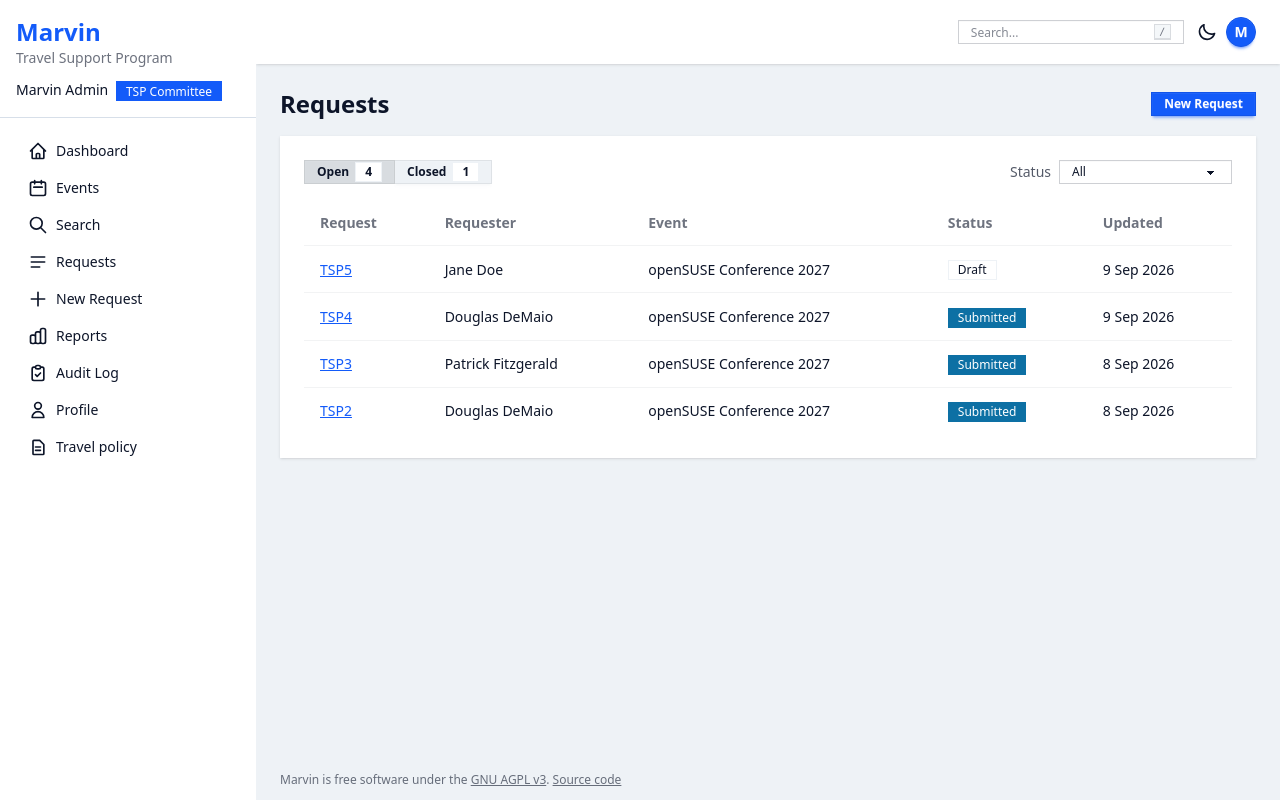
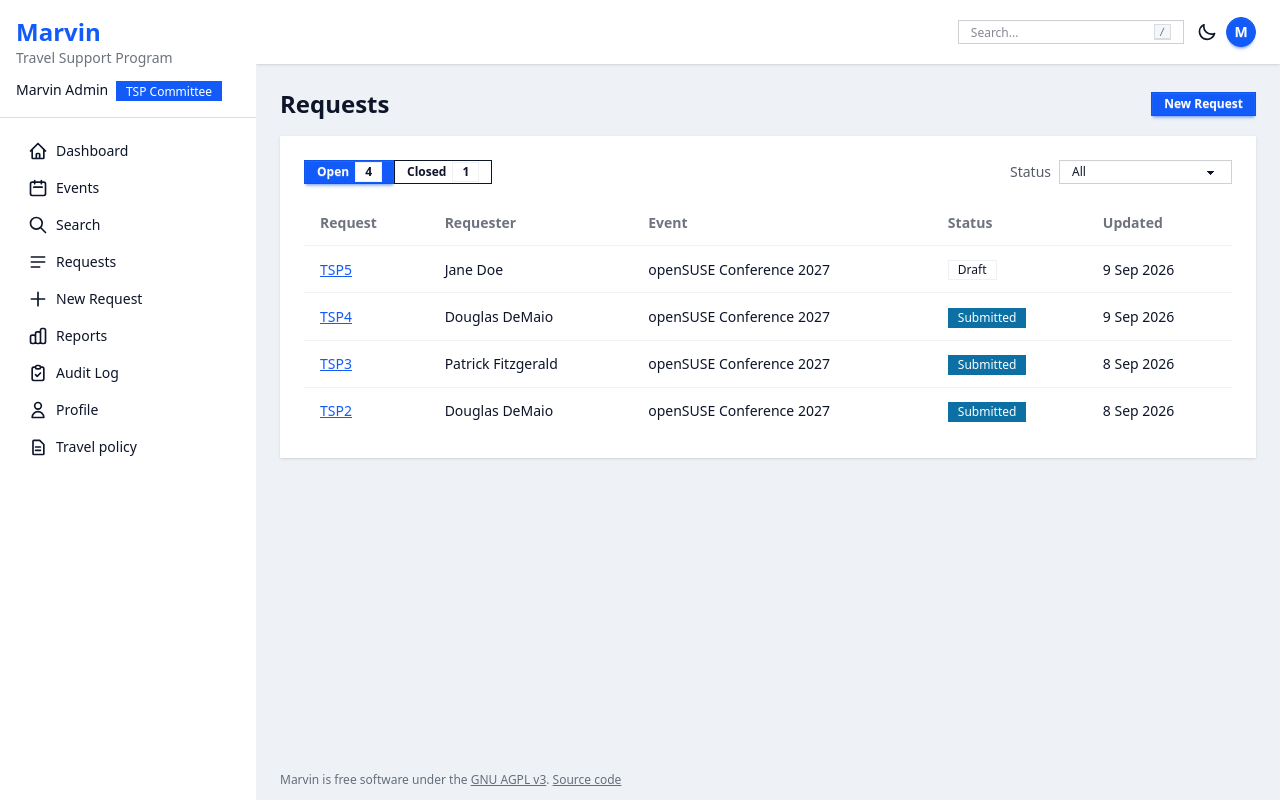
Before and after one commit to Geeko-Foundation/marvin, a Django app: page /requests/ in a window 1280 px wide. Run offline with Django 5.2, Linux system fonts and the light colour scheme; a user stored in the database is signed in; data comes from the database, SQL or seed files in the repository; style sheets or scripts are compiled from the project's sources; parts of the project's set-up code (start-up, migrations or seed data) failed here and were passed over.

Commit message:
Highlight the selected tab on the Requests page

```diff
--- a/templates/tsp/requests/list.html
+++ b/templates/tsp/requests/list.html
@@ -13,10 +13,10 @@
   <div class="card-body gap-4">
     <div class="flex flex-wrap items-center justify-between gap-3">
       <nav aria-label="Open or closed requests" class="join">
-        <a href="?tab=open" class="join-item btn btn-sm{% if not closed %} btn-active{% endif %}"{% if not closed %} aria-current="page"{% endif %}>
+        <a href="?tab=open" class="join-item btn btn-sm {% if not closed %}btn-primary{% else %}btn-outline{% endif %}"{% if not closed %} aria-current="page"{% endif %}>
           Open <span class="badge badge-sm">{{ open_count }}</span>
         </a>
-        <a href="?tab=closed" class="join-item btn btn-sm{% if closed %} btn-active{% endif %}"{% if closed %} aria-current="page"{% endif %}>
+        <a href="?tab=closed" class="join-item btn btn-sm {% if closed %}btn-primary{% else %}btn-outline{% endif %}"{% if closed %} aria-current="page"{% endif %}>
           Closed <span class="badge badge-sm">{{ closed_count }}</span>
         </a>
       </nav>
```
